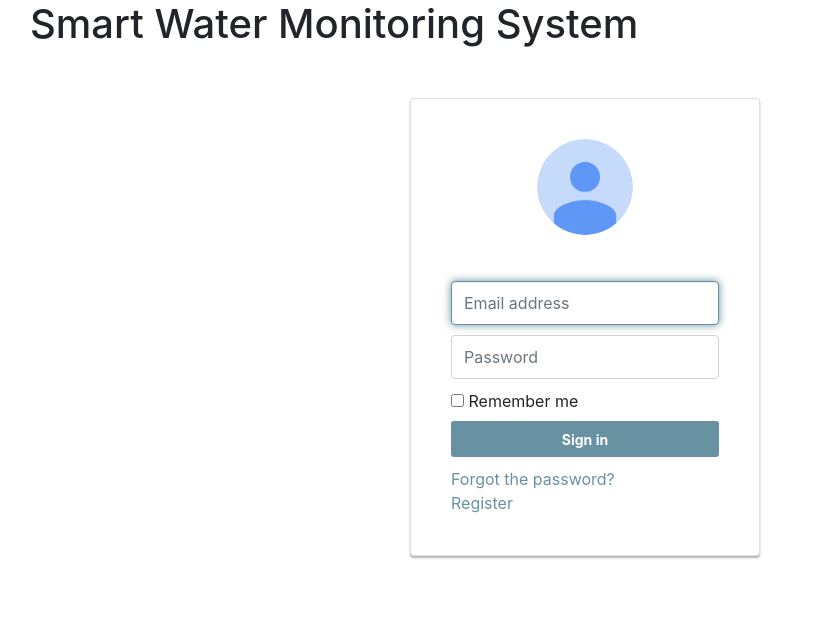
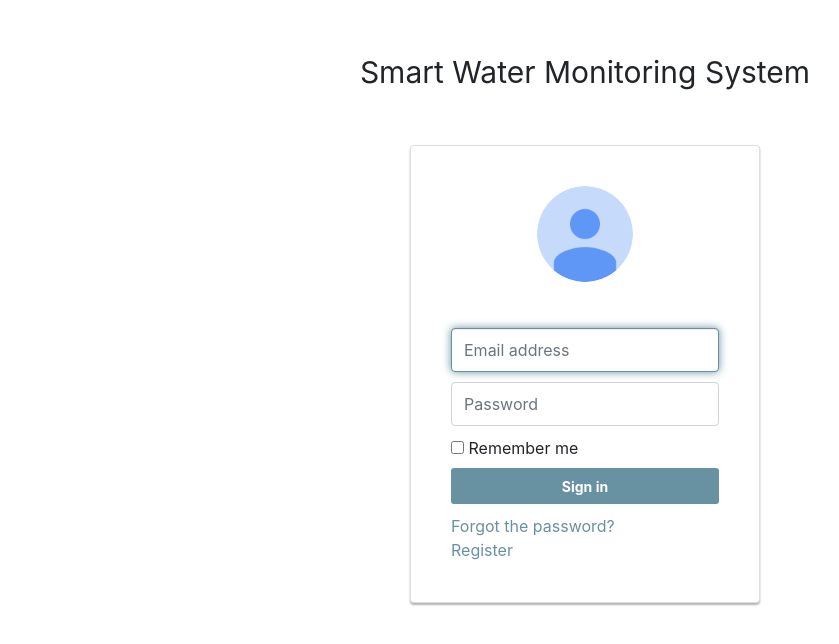
Before and after one commit to karthi13/WaterMonitoringSystem, a React (Create React App) app in the folder frontend/: page / in a window 1280 px wide. Shown: the top 644 px of the page, without its empty margins (55-894 px from the left). Built offline with nearby package versions, Linux system fonts and the light colour scheme.

Commit message:
Alignment changes

```diff
--- a/frontend/src/Components/StateFullComponents/Login/login.css
+++ b/frontend/src/Components/StateFullComponents/Login/login.css
@@ -149,6 +149,12 @@
     text-align: center !important;
 }
 
+.project-title{
+    text-align: center !important;
+    margin-top: 50px;
+    font-size: 30px !important
+}
+
 
 @media (min-width: 120px) and (max-width: 600px) {
 
--- a/frontend/src/Components/StateFullComponents/Login/login.js
+++ b/frontend/src/Components/StateFullComponents/Login/login.js
@@ -62,7 +62,7 @@ class LoginPage extends React.Component {
 
         return (
             <div className="container">
-                <h1>Smart Water Monitoring System</h1>
+                <div className="project-title">Smart Water Monitoring System</div>
                 <div className="card card-container">
                     <img id="profile-img" className="profile-img-card" src="/images/userAvatar.png" />
                     <p id="profile-name" className="profile-name-card"></p>
--- a/frontend/src/Components/StateFullComponents/chartComponents/chart.css
+++ b/frontend/src/Components/StateFullComponents/chartComponents/chart.css
@@ -1,3 +1,7 @@
+
+
+
+
 .chart-card {
     width: 600px !important;
     height: 300px !important;
@@ -22,6 +26,10 @@
     margin-right: 0px!important;
 }
 
+.width-barchart{
+    width: 600px !important;
+}
+
 @media (min-width: 480px) and (max-width: 600px) {
 
     .chart-card {
@@ -39,6 +47,9 @@
         width: 420px !important;
         height: 470px !important;
         margin-top: 10px !important;
+    }
+    .width-barchart{
+        width: 400px !important;
     }
 }
 
@@ -60,6 +71,9 @@
         width: 320px !important;
         height: 470px !important;
         margin-top: 10px !important;
+    }
+    .width-barchart{
+        width: 300px !important;
     }
 }
 
--- a/frontend/src/Components/StateFullComponents/chartComponents/realtimeLineChart.js
+++ b/frontend/src/Components/StateFullComponents/chartComponents/realtimeLineChart.js
@@ -2,7 +2,7 @@ import React, { Component, Fragment } from 'react';
 import { Row, Col, Card, CardBody, CardTitle } from 'reactstrap';
 import { Bar, Doughnut, Line, Pie, Polar, Radar } from 'react-chartjs-2';
 import './chart.css';
-import {VerticalBarSeries, XYPlot, LineSeries, VerticalGridLines, HorizontalGridLines, XAxis, YAxis } from 'react-vis';
+import {FlexibleWidthXYPlot,VerticalBarSeries, XYPlot, LineSeries, VerticalGridLines, HorizontalGridLines, XAxis, YAxis } from 'react-vis';
 class Chart extends Component {
     constructor(props) {
         super(props);
@@ -87,17 +87,17 @@ class Chart extends Component {
                                 <Row>
                                     <Col sm="5">
                                         <CardTitle className="mb-0">Water Usage</CardTitle>
-                                        <div className="small text-muted">November 201</div>
+                                        <div className="small text-muted">November 2018</div>
                                     </Col>
                                 </Row>
                                 <div className="chart-wrapper" style={{ height: 300 + 'px', marginTop: 40 + 'px' }}>
-                                    <XYPlot height={300} width={600}>
+                                    <FlexibleWidthXYPlot  height={300} >
                                         <VerticalGridLines />
                                         <HorizontalGridLines />
                                         <XAxis />
                                         <YAxis />
                                         <VerticalBarSeries data={this.props.chartData.barChartData} />
-                                    </XYPlot>
+                                    </FlexibleWidthXYPlot>
                                 </div>
                             </CardBody>
                         </Card>
```
Also changed, not shown: 2 other files (tests, documents, lock files or other folders).
